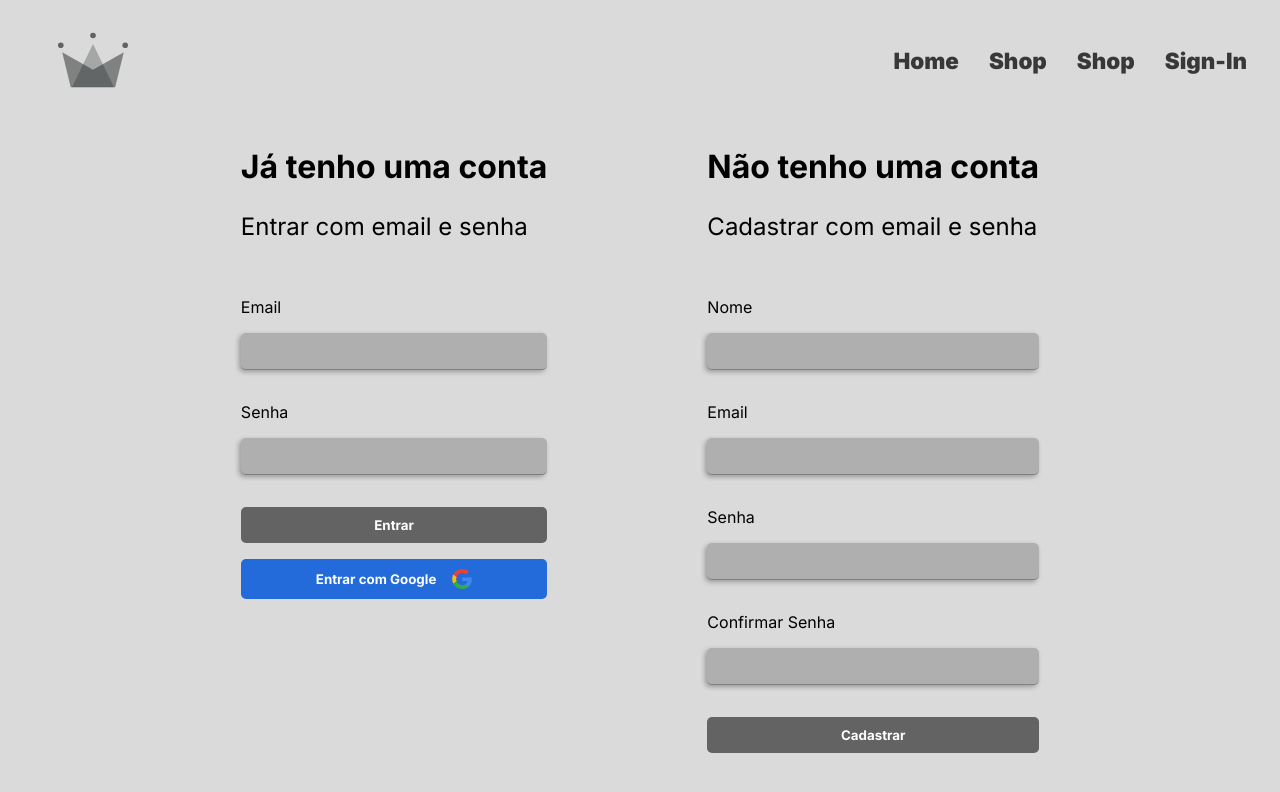
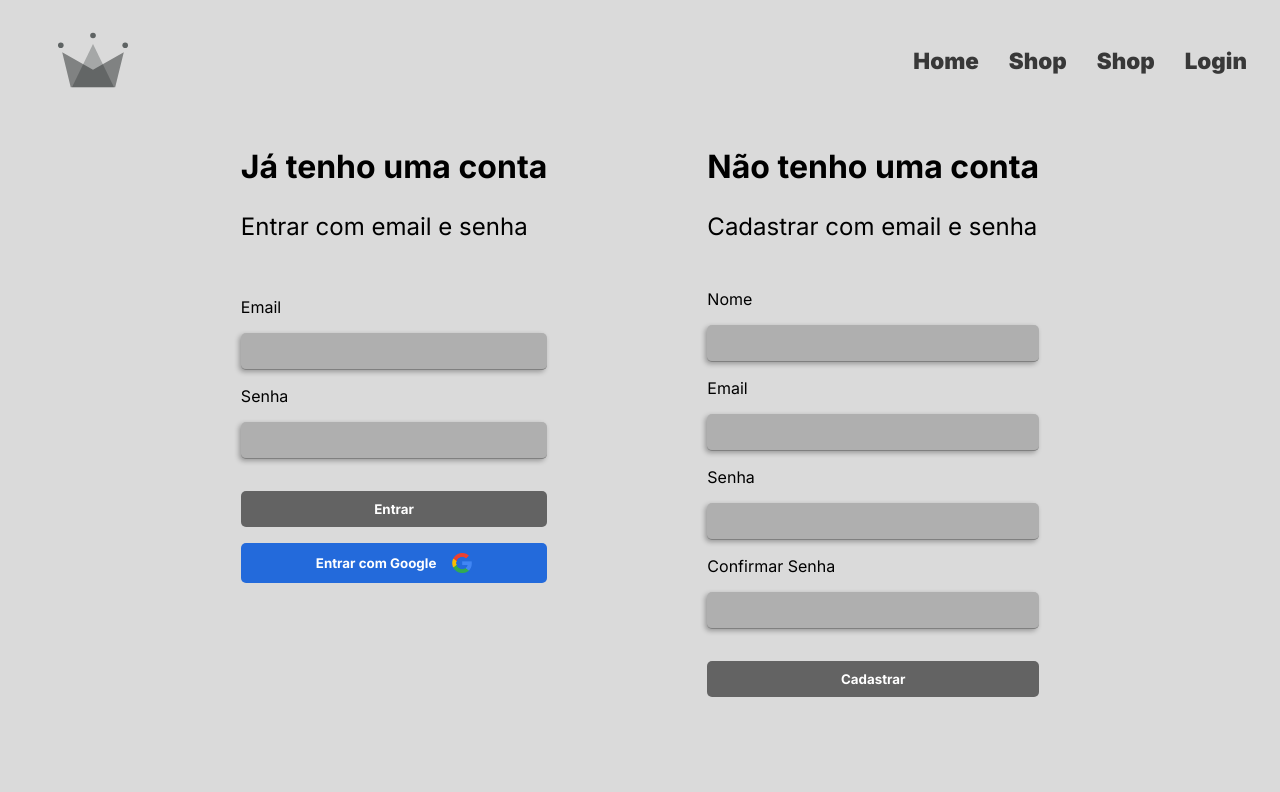
Before and after one commit to AndreLuizMMS/crwn-clothing-eCommerce, a React (Vite) app: page /sign-in in a window 1280 px wide. Shown: the top 792 px of the page. Built offline with nearby package versions, Linux system fonts and the light colour scheme.

Commit message:
Auth and Firebase problems fixed

```diff
--- a/src/App/components/Sign-in-form/Sign-in-form.jsx
+++ b/src/App/components/Sign-in-form/Sign-in-form.jsx
@@ -1,4 +1,8 @@
-import { signInWithGooglePopUp } from '../../../utils/FireBase/FireBase';
+import {
+  signInWithGooglePopUp,
+  signInWithEmailAndPass,
+  createUserDocFromAuth
+} from '../../../utils/FireBase/FireBase.js';
 
 import './Sign-in-form.scss';
 
@@ -15,7 +19,6 @@ const SignInForm = () => {
   const { email, password } = formField;
 
   const logGoogleUserPopUp = async () => {
-    console.log('cheogu');
     const { user } = await signInWithGooglePopUp();
     const userDocRef = await createUserDocFromAuth(user);
   };
@@ -30,7 +33,13 @@ const SignInForm = () => {
   }
 
   async function handleSubmit(event) {
-    clearForm();
+    event.preventDefault();
+    try {
+      const userLogin = await signInWithEmailAndPass(email, password);
+      console.log(userLogin);
+    } catch (erro) {
+      console.log('user sign in failed', error);
+    }
   }
 
   return (
@@ -50,9 +59,10 @@ const SignInForm = () => {
           value={password}
           onChange={handleChange}
         />
-        <button className="login-btn">Entrar</button>
+        <button type="submit" className="login-btn">
+          Entrar
+        </button>
       </form>
-
       <button onClick={logGoogleUserPopUp} className="google-btn">
         Entrar com Google
         <img src={logo} className="google-logo" alt="" />
--- a/src/App/components/Sign-in-form/Sign-in-form.scss
+++ b/src/App/components/Sign-in-form/Sign-in-form.scss
@@ -39,7 +39,7 @@ $main-color: black;
     border-radius: 5px;
     border-bottom: 1px solid $sub-color;
     box-shadow: -2px 2px 5px rgba(0, 0, 0, 0.3);
-    margin-bottom: 2rem;
+    margin-bottom: 1rem;
 
 
       &:focus {
@@ -67,6 +67,7 @@ $main-color: black;
       border-radius: 5px;
       font-weight: 600;
 
+
       &:hover {
         background-color: #1d6ef0;
         box-shadow: -2px 2px 5px rgba(0, 0, 0, 0.3);
@@ -79,6 +80,8 @@ $main-color: black;
       font-weight: 600;
       border: none;
       border-radius: 5px;
+      margin-top: 1rem;
+
 
         &:hover {
           box-shadow: -2px 2px 5px rgba(0, 0, 0, 0.4);
--- a/src/App/components/Sign-up-form/Sign-Up-Form.jsx
+++ b/src/App/components/Sign-up-form/Sign-Up-Form.jsx
@@ -20,7 +20,6 @@ function SignUpForm() {
 
   function clearForm() {
     setFormField(defaultFormFields);
-    alert('Usuario criado om sucesso');
   }
 
   function handleChange(event) {
@@ -44,7 +43,6 @@ function SignUpForm() {
       clearForm();
     } catch (error) {
       if (error.code == 'auth/email-already-in-use') {
-        alert('Email já cadastrado, tente outro');
       } else {
         console.log('Erro ao criar usuário ', error);
       }
--- a/src/App/components/Sign-up-form/Sin-Up-form.scss
+++ b/src/App/components/Sign-up-form/Sin-Up-form.scss
@@ -13,7 +13,7 @@ $main-color: black;
   flex-direction: column;
 
   & header {
-    margin-bottom: 3.5rem;
+    margin-bottom: 3rem;
 
     & h2 {
       font-size: 2rem;
@@ -45,7 +45,7 @@ $main-color: black;
     border-radius: 5px;
     border-bottom: 1px solid $sub-color;
     box-shadow: -2px 2px 5px rgba(0, 0, 0, 0.3);
-    margin-bottom: 2rem;
+    margin-bottom: 1rem;
 
 
       &:focus {
@@ -67,7 +67,8 @@ $main-color: black;
     border: none;
     border-radius: 5px;
     width: 100%;
-    padding: 10px 0px  ;
+    padding: 10px 0px;
+    margin-top: 1rem;
 
     &:hover {
       box-shadow: -2px 2px 5px rgba(0, 0, 0, 0.4);
--- a/src/App/components/routes/Navigation/Navigation.jsx
+++ b/src/App/components/routes/Navigation/Navigation.jsx
@@ -23,7 +23,7 @@ const Navigation = () => {
             Shop
           </Link>
           <Link className="nav-links" to="/sign-in">
-            Sign-In
+            Login
           </Link>
         </div>
       </div>
--- a/src/utils/FireBase/FireBase.js
+++ b/src/utils/FireBase/FireBase.js
@@ -5,8 +5,10 @@ import {
   signInWithRedirect,
   signInWithPopup,
   GoogleAuthProvider,
-  createUserWithEmailAndPassword
+  createUserWithEmailAndPassword,
+  signInWithEmailAndPassword
 } from 'firebase/auth';
+
 import { getFirestore, doc, getDoc, setDoc } from 'firebase/firestore';
 
 // Your web app's Firebase configuration
@@ -64,3 +66,8 @@ export const createAuthUserWithEmailAndPassword = async (email, password) => {
 
   return await createUserWithEmailAndPassword(auth, email, password);
 };
+export const signInWithEmailAndPass = async (email, password) => {
+  if (!password || !email) return; // se nao tiver nenhum, break
+
+  return await signInWithEmailAndPassword(auth, email, password);
+};
```
